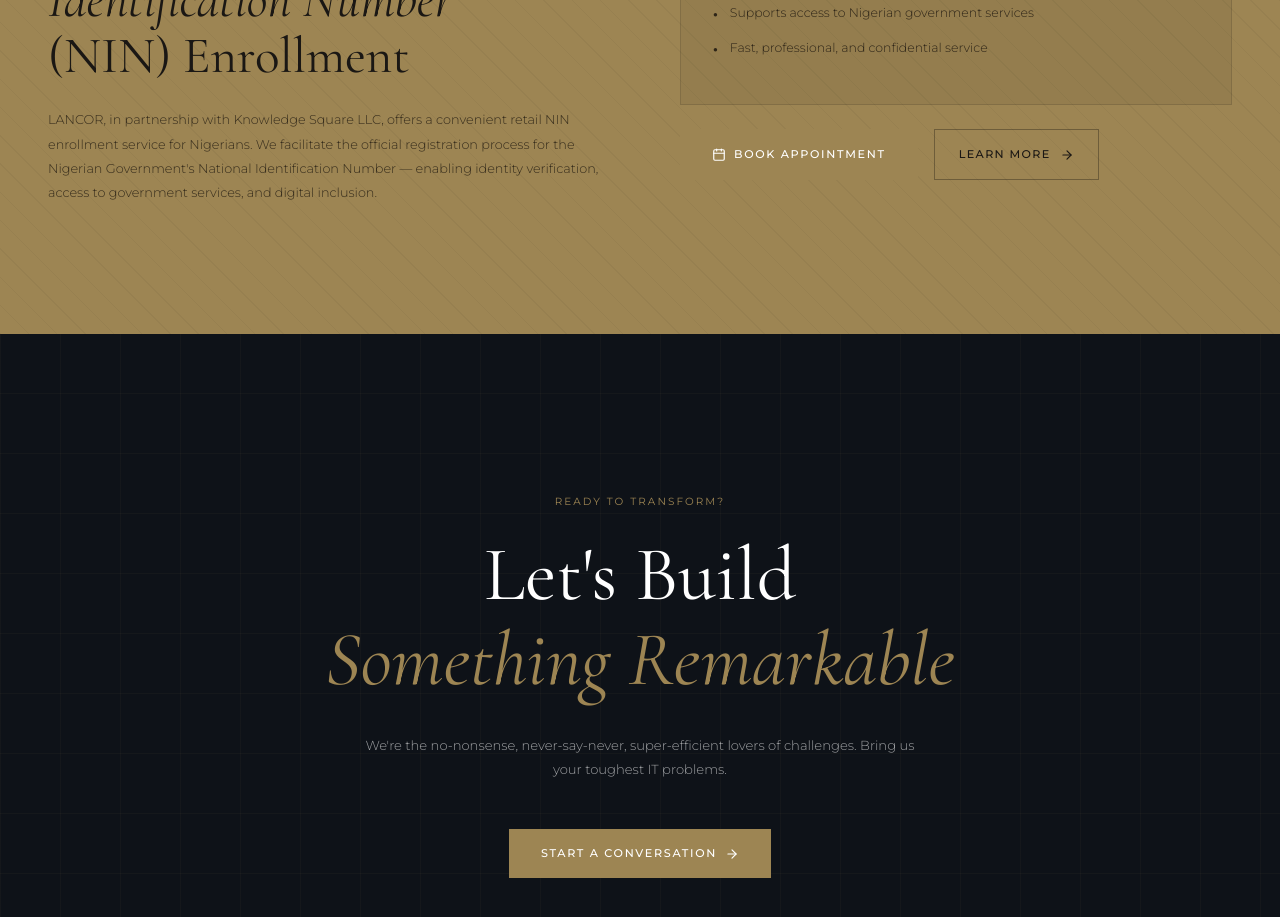
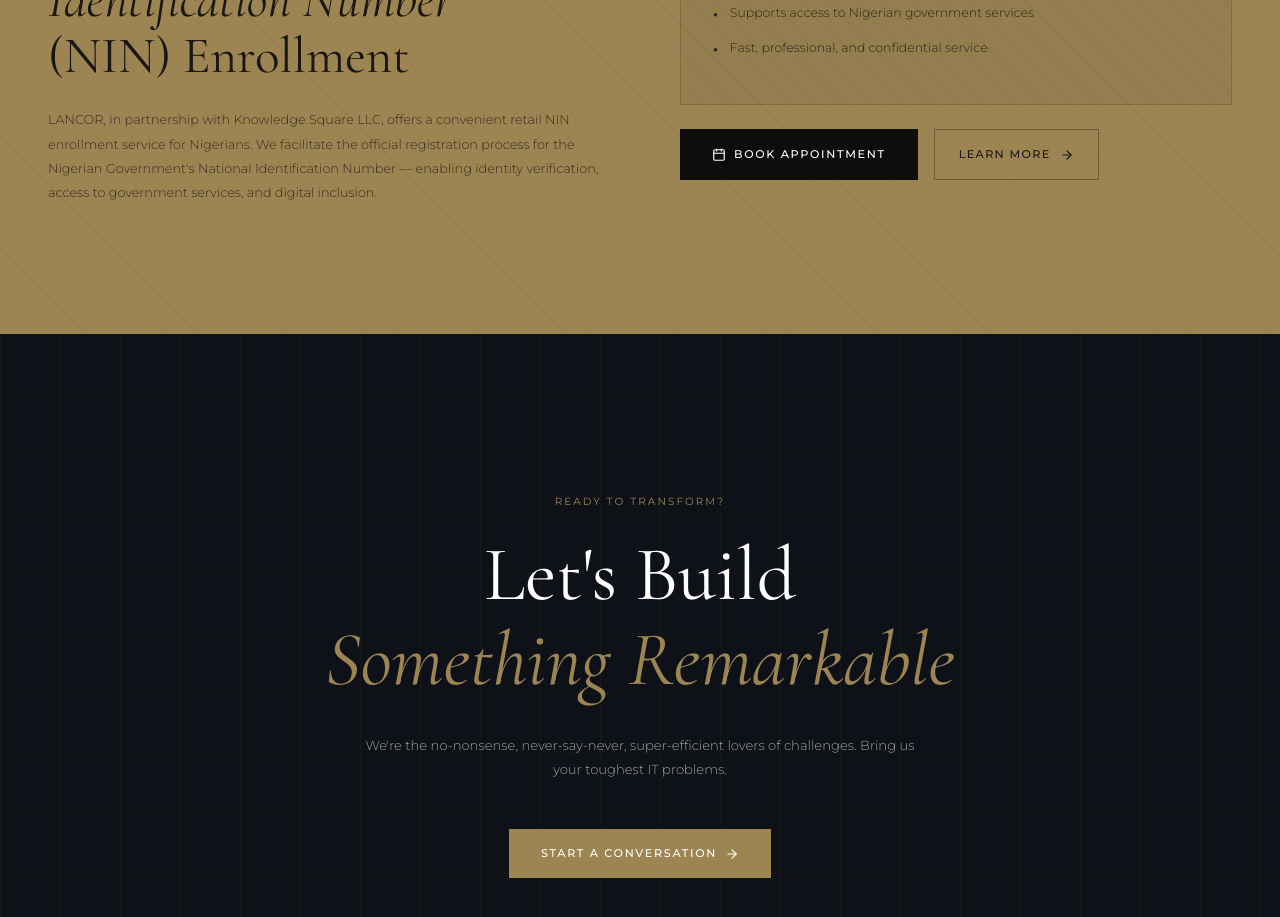
Before and after one commit to CrawlWise/lancor-website, a Next.js app: page / in a window 1280 px wide. Shown: the part 3500-4417 px from the top of the page. Built offline with nearby package versions, Linux system fonts and the light colour scheme.

Commit message:
feat: add btn-dark class for consistent button styling and update NIN enrollment section

```diff
--- a/app/globals.css
+++ b/app/globals.css
@@ -52,6 +52,24 @@ body {
   border: none;
   text-decoration: none;
 }
+
+.btn-dark {
+  background-color: var(--dark);
+  color: white;
+  font-family: 'Montserrat', sans-serif;
+  font-size: 0.7rem;
+  letter-spacing: 0.15em;
+  text-transform: uppercase;
+  font-weight: 500;
+  padding: 1rem 2rem;
+  display: inline-flex;
+  align-items: center;
+  gap: 0.5rem;
+  transition: background-color 0.2s;
+  cursor: pointer;
+  border: none;
+  text-decoration: none;
+}
 .btn-gold:hover { background-color: var(--gold-dark); }
 
 .btn-outline {
--- a/app/page.tsx
+++ b/app/page.tsx
@@ -102,10 +102,10 @@ export default function Home() {
       </section>
 
       {/* SERVICES */}
-      <section className="bg-[#f2ede6] py-[7rem] px-[3rem]">
-        <div className="max-w-[1200px] mx-auto">
+      <section className="bg-[#f2ede6] py-28 px-12">
+        <div className="max-w-300 mx-auto">
           <p className="label-text text-[#9d8553] mb-[1.2rem]">WHAT WE DO</p>
-          <h2 className="font-cormorant text-[clamp(2.5rem,5vw,4rem)] font-normal text-[#1a1714] leading-[1.1] mb-[4rem]">
+          <h2 className="font-cormorant text-[clamp(2.5rem,5vw,4rem)] font-normal text-[#1a1714] leading-[1.1] mb-16">
             Comprehensive<br /><em className="italic">Solutions</em> Portfolio
           </h2>
           <div className="grid grid-cols-3 border-t border-[rgba(0,0,0,0.1)]">
@@ -114,11 +114,11 @@ export default function Home() {
               return (
                 <div
                   key={i}
-                  className={`p-[2.5rem_2rem] border-b border-[rgba(0,0,0,0.1)] ${(i + 1) % 3 !== 0 ? "border-r border-[rgba(0,0,0,0.1)]" : ""} ${svc.featured ? "bg-[#1a1714]" : "bg-transparent"}`}
+                  className={`group hover:bg-[#1a1714] p-[2.5rem_2rem] border-b border-[rgba(0,0,0,0.1)] ${(i + 1) % 3 !== 0 ? "border-r border-[rgba(0,0,0,0.1)]" : ""} ${svc.featured ? "bg-[#1a1714]" : "bg-transparent"}`}
                 >
-                  <Icon size={20} color="#9d8553" className="mb-[1.25rem]" />
-                  <h3 className={`font-cormorant text-[1.4rem] font-normal mb-[0.9rem] ${svc.featured ? "text-white" : "text-[#3d3020]"}`}>{svc.title}</h3>
-                  <p className={`font-montserrat text-[0.75rem] leading-[1.8] ${svc.featured ? "text-[rgba(255,255,255,0.65)]" : "text-[#7a6a55]"}`}>{svc.description}</p>
+                  <Icon size={20} color="#9d8553" className="mb-5" />
+                  <h3 className={`group-hover:text-white font-cormorant text-[1.4rem] font-normal mb-[0.9rem] ${svc.featured ? "text-white" : "text-[#3d3020]"}`}>{svc.title}</h3>
+                  <p className={`group-hover:text-[rgba(255,255,255,0.65)] font-montserrat text-[0.75rem] leading-[1.8] ${svc.featured ? "text-[rgba(255,255,255,0.65)]" : "text-[#7a6a55]"}`}>{svc.description}</p>
                   {svc.featured && <div className="mt-6"><ArrowRight size={18} color="#9d8553" /></div>}
                 </div>
               );
@@ -155,10 +155,10 @@ export default function Home() {
             <p className="font-montserrat text-[0.8rem] text-[rgba(255,255,255,0.65)] leading-[1.9] mb-5">
               Established in 1994, Lagos Analysis Corporation (LANCOR) is a privately held company headquartered in Newton, Massachusetts. We are a professional consulting, research, and development services firm offering strategic process reengineering solutions to private and public sector clients around the world.
             </p>
-            <p className="font-montserrat text-[0.8rem] text-[rgba(255,255,255,0.65)] leading-[1.9] mb-[2.5rem]">
+            <p className="font-montserrat text-[0.8rem] text-[rgba(255,255,255,0.65)] leading-[1.9] mb-10">
               If there&apos;s a big, complicated, even messy, perhaps convoluted, and halfway-botched IT project that nobody wants to touch — we&apos;re just the right company to take over. We&apos;re terrific at problem-solving.
             </p>
-            <div className="grid grid-cols-3 gap-6 mb-[2.5rem]">
+            <div className="grid grid-cols-3 gap-6 mb-10">
               {[{ label: "EMPHASIS", val: "Precision & Excellence" }, { label: "HEADQUARTERS", val: "Newton, MA" }, { label: "CLIENTS", val: "Global Reach" }].map((item) => (
                 <div key={item.label}>
                   <p className="label-text text-[rgba(255,255,255,0.35)] mb-[0.4rem] text-[0.55rem]">{item.label}</p>
@@ -174,11 +174,11 @@ export default function Home() {
       </section>
 
       {/* NIN PROMO */}
-      <section className="bg-[#9d8553] py-[8rem] px-[3rem] relative overflow-hidden">
+      <section className="bg-[#9d8553] py-32 px-12 relative overflow-hidden">
         <div className="absolute inset-0 bg-[repeating-linear-gradient(45deg,rgba(0,0,0,0.04)_0px,rgba(0,0,0,0.04)_1px,transparent_1px,transparent_20px)]" />
-        <div className="max-w-300 mx-auto grid grid-cols-2 gap-[5rem] items-start relative z-[1]">
+        <div className="max-w-300 mx-auto grid grid-cols-2 gap-20 items-start relative z-1">
           <div>
-            <div className="flex items-center gap-3 mb-[2rem]">
+            <div className="flex items-center gap-3 mb-8">
               <Shield size={16} color="rgba(0,0,0,0.5)" />
               <span className="label-text text-[rgba(0,0,0,0.55)] text-[0.6rem]">NEW SERVICE — IN PARTNERSHIP WITH KNOWLEDGE SQUARE LLC</span>
             </div>
@@ -190,20 +190,20 @@ export default function Home() {
             </p>
           </div>
           <div>
-            <div className="border border-[rgba(0,0,0,0.12)] p-[2rem] mb-6 bg-[rgba(0,0,0,0.06)]">
+            <div className="border border-[rgba(0,0,0,0.12)] p-8 mb-6 bg-[rgba(0,0,0,0.06)]">
               {["Official NIN enrollment for Nigerian nationals", "Convenient US-based enrollment center", "Secure processing in partnership with Knowledge Square LLC", "Supports access to Nigerian government services", "Fast, professional, and confidential service"].map((item) => (
                 <div key={item} className="flex gap-3 items-start mb-[0.9rem] font-montserrat text-[0.78rem] text-[rgba(20,15,10,0.8)] leading-[1.6]">
-                  <span className="text-[0.5rem] mt-[5px] shrink-0">●</span>{item}
+                  <span className="text-[0.5rem] mt-1.25 shrink-0">●</span>{item}
                 </div>
               ))}
             </div>
             <div className="flex gap-4">
-              <a href="/nin-enrollment" className="btn-gold bg-[#1a1714] no-underline">
+              <Link href="/nin-enrollment" className="btn-dark bg-[#1a1714] no-underline">
                 <Calendar size={14} /> BOOK APPOINTMENT
-              </a>
-              <a href="/nin-enrollment" className="font-montserrat text-[0.7rem] tracking-[0.12em] text-[#1a1714] no-underline inline-flex items-center gap-[0.6rem] border border-[rgba(0,0,0,0.3)] px-6 py-4 font-medium">
+              </Link>
+              <Link href="/nin-enrollment" className="font-montserrat text-[0.7rem] tracking-[0.12em] text-[#1a1714] no-underline inline-flex items-center gap-[0.6rem] border border-[rgba(0,0,0,0.3)] px-6 py-4 font-medium">
                 LEARN MORE <ArrowRight size={14} />
-              </a>
+              </Link>
             </div>
           </div>
         </div>
```
